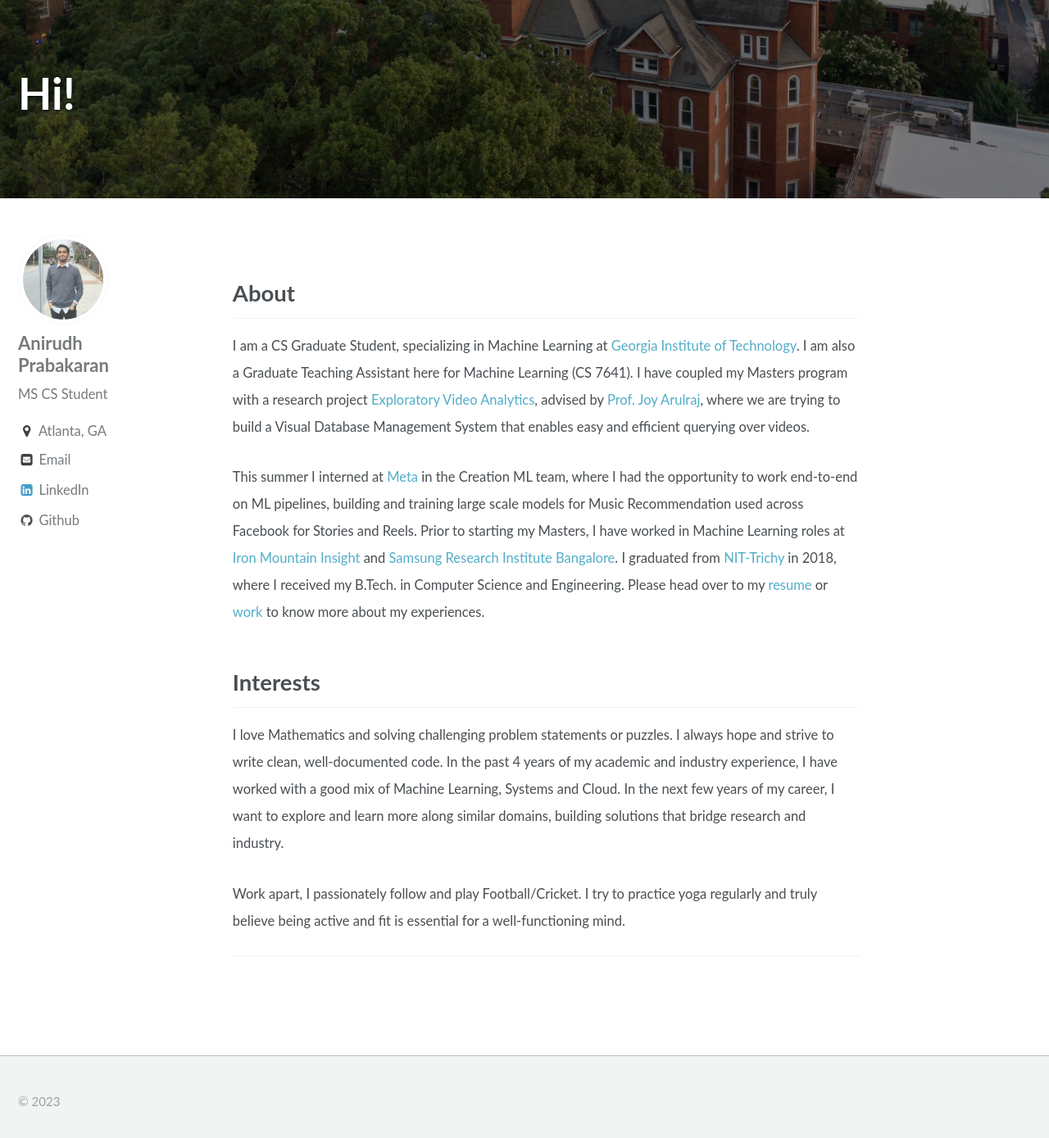
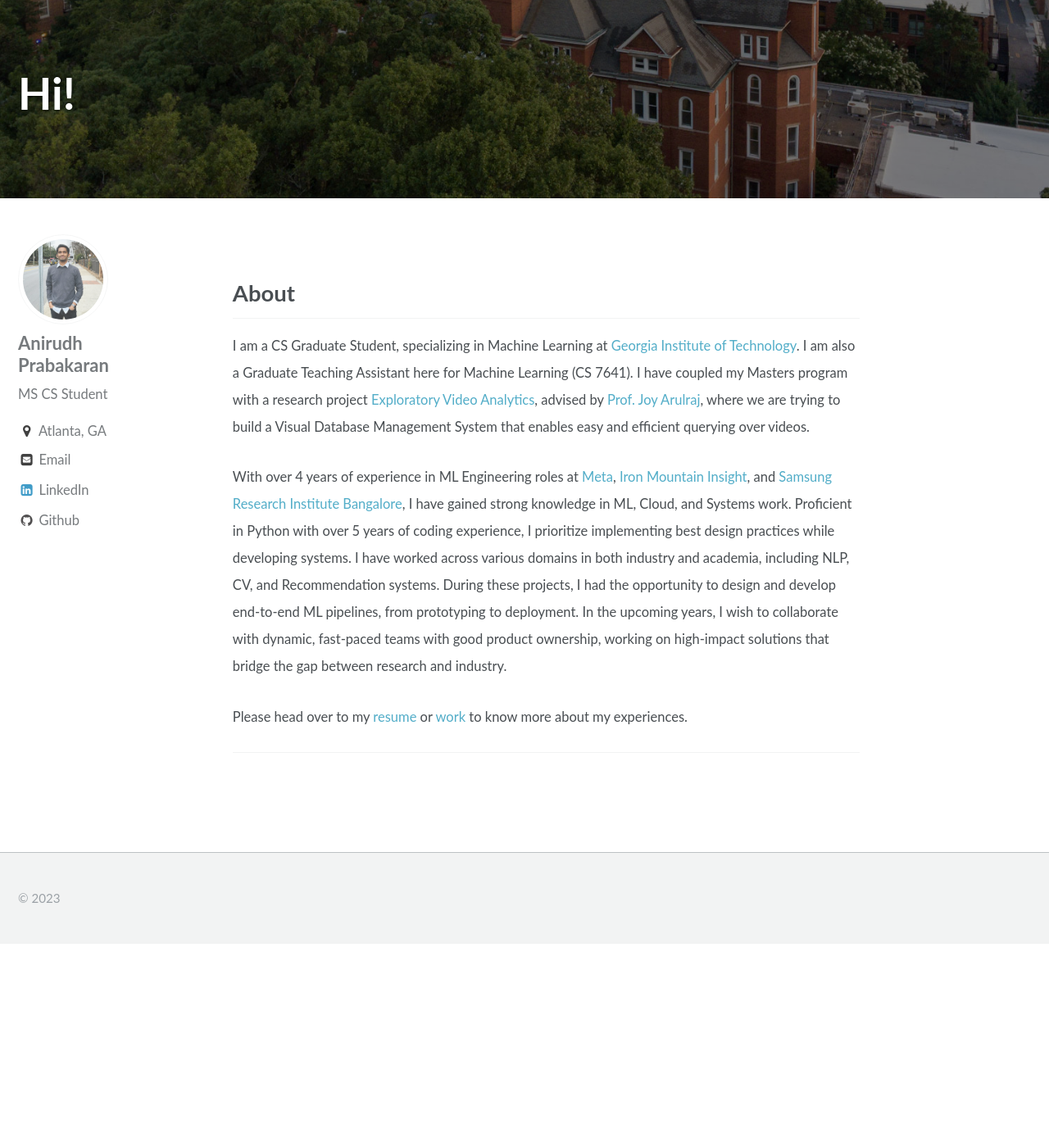
Before and after one commit to Anirudh58/Anirudh58.github.io, a Jekyll site: the page built from _pages/home.md, in a window 1280 px wide and 1400 px high, scrolled down 455 px. Shown: the top 1389 px of the window at 82% size. Built offline with Jekyll 4.4.1, drawn with Linux system fonts in a browser that asks for light colours; after the commit the page ends 1607 px from its top, so only the background shows below that.

Commit message:
mar 28 update

```diff
--- a/_pages/home.md
+++ b/_pages/home.md
@@ -17,13 +17,18 @@ excerpt: ""
 
 <small> I am a CS Graduate Student, specializing in Machine Learning at [Georgia Institute of Technology](https://www.gatech.edu/). I am also a Graduate Teaching Assistant here for Machine Learning (CS 7641). I have coupled my Masters program with a research project [Exploratory Video Analytics](https://evadb.readthedocs.io/en/stable/), advised by [Prof. Joy Arulraj](https://www.cc.gatech.edu/~jarulraj/), where we are trying to build a Visual Database Management System that enables easy and efficient querying over videos. </small>
 
-<small> This summer I interned at [Meta](https://meta.com) in the Creation ML team, where I had the opportunity to work end-to-end on ML pipelines, building and training large scale models for Music Recommendation used across Facebook for Stories and Reels. Prior to starting my Masters, I have worked in Machine Learning roles at [Iron Mountain Insight](https://www.ironmountain.com/services/content-service-platform) and [Samsung Research Institute Bangalore](https://research.samsung.com/sri-b). I graduated from [NIT-Trichy](https://www.nitt.edu/home/academics/departments/cse/) in 2018, where I received my B.Tech. in Computer Science and Engineering. Please head over to my [resume](/resume) or [work](/work) to know more about my experiences. </small>
+<small> With over 4 years of experience in ML Engineering roles at [Meta](https://meta.com), [Iron Mountain Insight](https://www.ironmountain.com/services/content-service-platform), and [Samsung Research Institute Bangalore](https://research.samsung.com/sri-b), I have gained strong knowledge in ML, Cloud, and Systems work. Proficient in Python with over 5 years of coding experience, I prioritize implementing best design practices while developing systems. I have worked across various domains in both industry and academia, including NLP, CV, and Recommendation systems. During these projects, I had the opportunity to design and develop end-to-end ML pipelines, from prototyping to deployment. In the upcoming years, I wish to collaborate with dynamic, fast-paced teams with good product ownership, working on high-impact solutions that bridge the gap between research and industry.
+</small>
 
+<small> Please head over to my [resume](/resume) or [work](/work) to know more about my experiences. </small>
+
+<!-- <small> This summer I interned at [Meta](https://meta.com) in the Creation ML team, where I had the opportunity to work end-to-end on ML pipelines, building and training large scale models for Music Recommendation used across Facebook for Stories and Reels. Prior to starting my Masters, I have worked in Machine Learning roles at [Iron Mountain Insight](https://www.ironmountain.com/services/content-service-platform) and [Samsung Research Institute Bangalore](https://research.samsung.com/sri-b). I graduated from [NIT-Trichy](https://www.nitt.edu/home/academics/departments/cse/) in 2018, where I received my B.Tech. in Computer Science and Engineering. Please head over to my [resume](/resume) or [work](/work) to know more about my experiences. </small> -->
+<!--
 ## Interests
 
 <small> I love Mathematics and solving challenging problem statements or puzzles. I always hope and strive to write clean, well-documented code. In the past 4 years of my academic and industry experience, I have worked with a good mix of Machine Learning, Systems and Cloud. In the next few years of my career, I want to explore and learn more along similar domains, building solutions that bridge research and industry.  </small>
 
-<small> Work apart, I passionately follow and play Football/Cricket. I try to practice yoga regularly and truly believe being active and fit is essential for a well-functioning mind. </small>
+<small> Work apart, I passionately follow and play Football/Cricket. I try to practice yoga regularly and truly believe being active and fit is essential for a well-functioning mind. </small> -->
 
 
 <div id='featured'></div>
```
